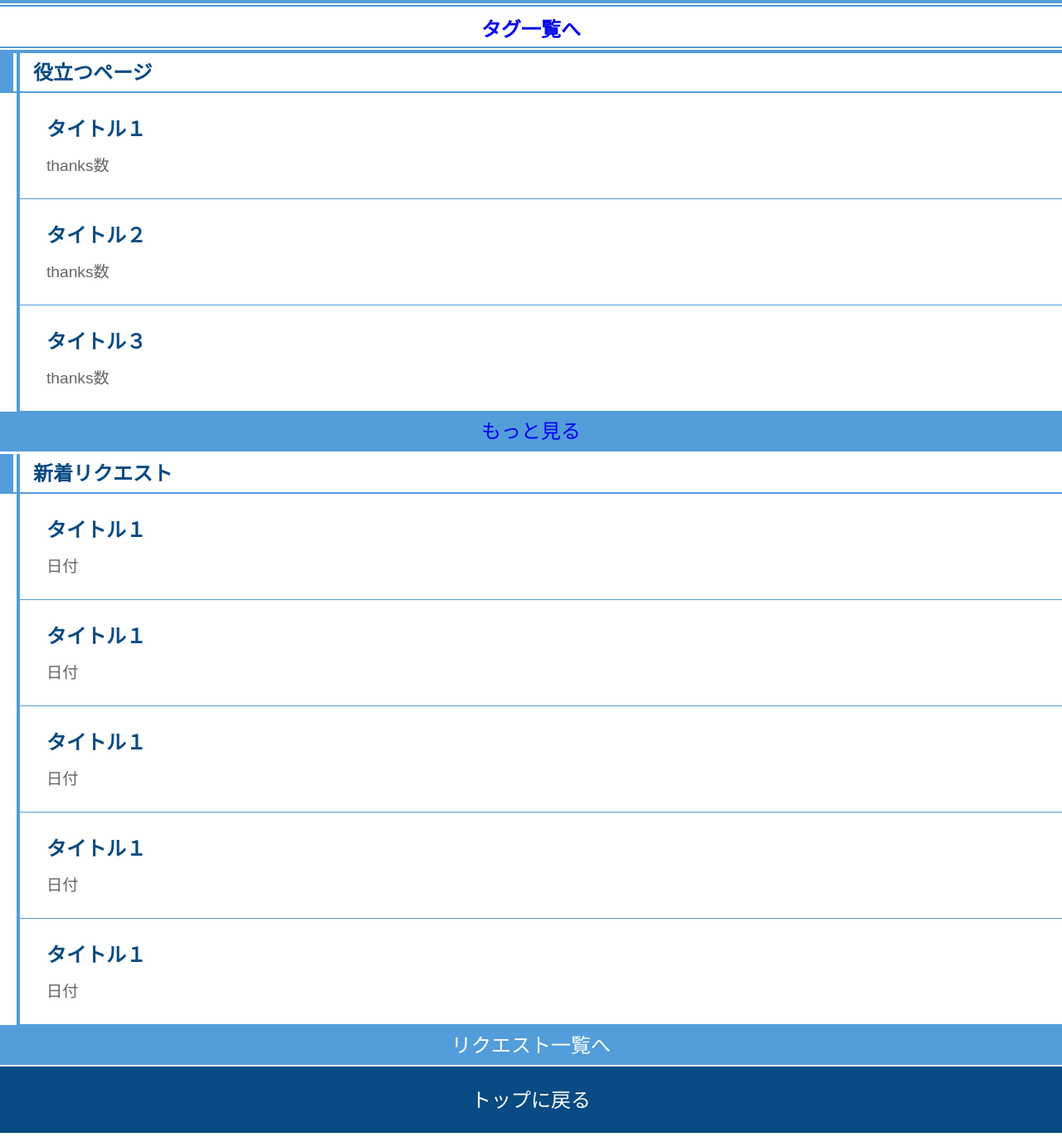
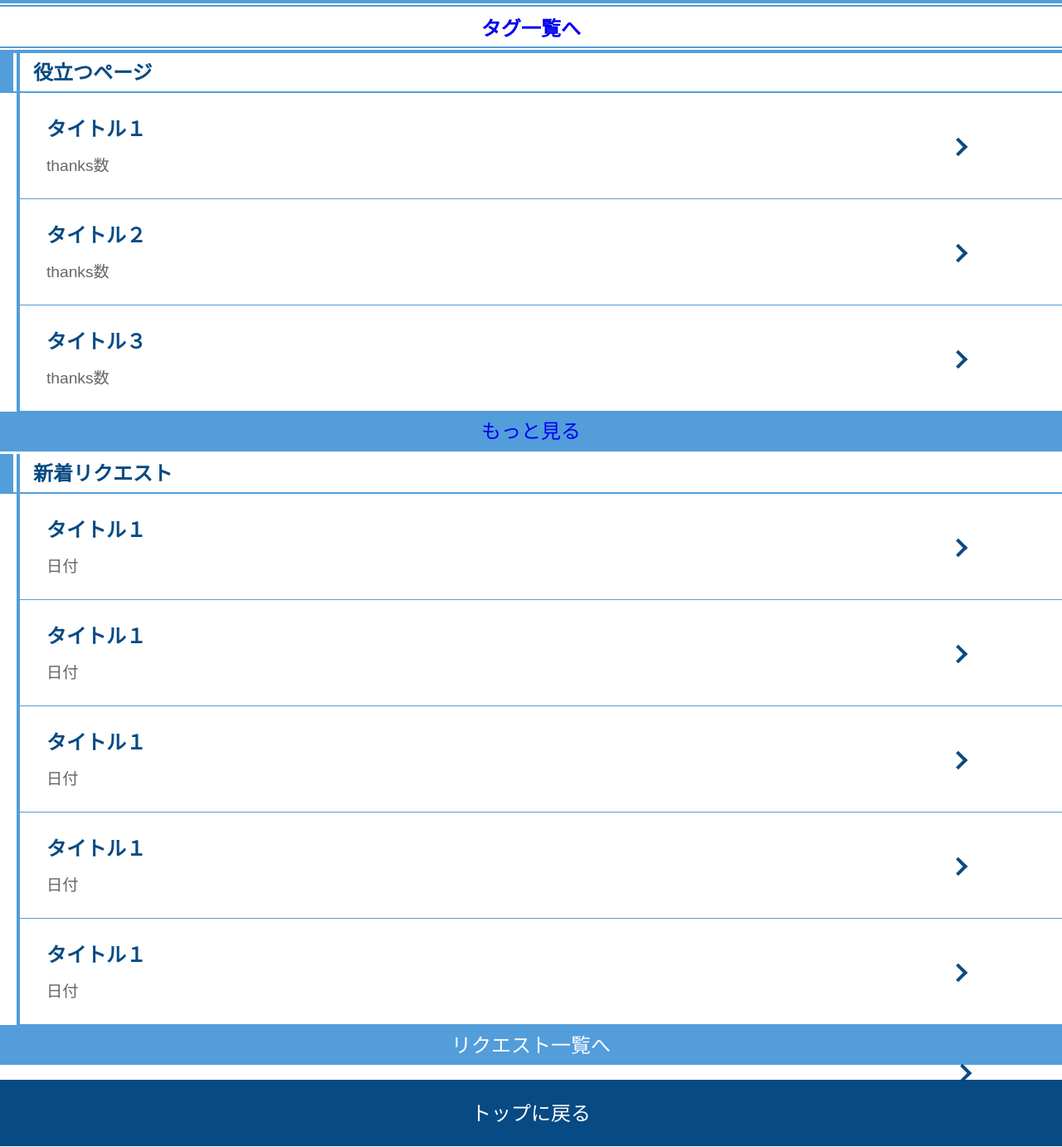
Before and after one commit to United-Github/ncf, a PHP site: page /oneuri/WebContent/index.html in a window 1280 px wide. Shown: the part 80-1462 px from the top of the page at 83% size. Run offline with PHP 8.4, Linux system fonts and the light colour scheme; some libraries are stand-ins or nearby versions.

Commit message:
くの字アイコンの追加

```diff
--- a/WebContent/css/style.css
+++ b/WebContent/css/style.css
@@ -24,11 +24,34 @@
     }
 
 
+    /*くの字アイコン*/
+	.arrow{
+		position: relative;
+		top: -100%;
+		left: 90%;
+		width: 1rem;
+		height: 1rem;
+		border-top: 4px solid #084A83;
+		border-right: 4px solid #084A83;
+		transform: rotate(45deg);
+	}
+
+	.arrow-t{
+		position: relative;
+		top: -90%;
+		left: 70%;
+		width: 1rem;
+		height: 1rem;
+		border-top: 4px solid #084A83;
+		border-right: 4px solid #084A83;
+		transform: rotate(45deg);
+	}
+
     /*トップページ*/
 
 	.tagp-link {
 		position: relative;
-		padding: 0.75rem 0 1rem 0;
+		padding: 0.7rem 0 1rem 0;
 		line-height: 3rem;
 		font-weight: bold;
 		text-align: center;
--- a/WebContent/h1list.html
+++ b/WebContent/h1list.html
@@ -65,6 +65,7 @@
 				<div>
 					<h2>タイトル１</h2>
 					<span>Thanks数</span>
+					<div class="arrow"></div>
 				</div>
 			</section>
 		</a>
--- a/WebContent/h2list.html
+++ b/WebContent/h2list.html
@@ -70,6 +70,7 @@
 				<div>
 					<h2>タイトル１</h2>
 					<span>Thanks数</span>
+					<div class="arrow"></div>
 				</div>
 			</section>
 		</a>
--- a/WebContent/index.html
+++ b/WebContent/index.html
@@ -56,6 +56,7 @@
 					<div class="random-article">
 						<h2>タイトル１</h2>
 						<span>thanks数</span>
+						<div class="arrow"></div>
 					</div>
 				</a>
 			</section>
@@ -64,6 +65,7 @@
 					<div class="random-article">
 						<h2>タイトル２</h2>
 						<span>thanks数</span>
+						<div class="arrow"></div>
 					</div>
 				</a>
 			</section>
@@ -72,6 +74,7 @@
 					<div class="random-article">
 						<h2>タイトル３</h2>
 						<span>thanks数</span>
+						<div class="arrow"></div>
 					</div>
 				</a>
 			</section>
@@ -90,6 +93,7 @@
 					<div class="new-request">
 						<h2>タイトル１</h2>
 						<span>日付</span>
+						<div class="arrow"></div>
 					</div>
 				</a>
 			</section>
@@ -98,6 +102,7 @@
 					<div class="new-request">
 						<h2>タイトル１</h2>
 						<span>日付</span>
+						<div class="arrow"></div>
 					</div>
 				</a>
 			</section>
@@ -106,6 +111,7 @@
 					<div class="new-request">
 						<h2>タイトル１</h2>
 						<span>日付</span>
+						<div class="arrow"></div>
 					</div>
 				</a>
 			</section>
@@ -114,6 +120,7 @@
 					<div class="new-request">
 						<h2>タイトル１</h2>
 						<span>日付</span>
+						<div class="arrow"></div>
 					</div>
 				</a>
 			</section>
@@ -122,12 +129,14 @@
 					<div class="new-request">
 						<h2>タイトル１</h2>
 						<span>日付</span>
+						<div class="arrow"></div>
 					</div>
 				</a>
 			</section>
 			<div class="request-list-link">
 				<a href=""><p>リクエスト一覧へ</p></a>
 			</div>
+			<div class="arrow"></div>
 		</article>
 		<!-- 新着リクエスト終わり -->
 	</main>
--- a/WebContent/requestlist.html
+++ b/WebContent/requestlist.html
@@ -66,6 +66,7 @@
 					<h2>タイトル１</h2>
 					<span>日付</span>
 					<span>Want数</span>
+					<div class="arrow"></div>
 				</div>
 			</a>
 		</section>
```
